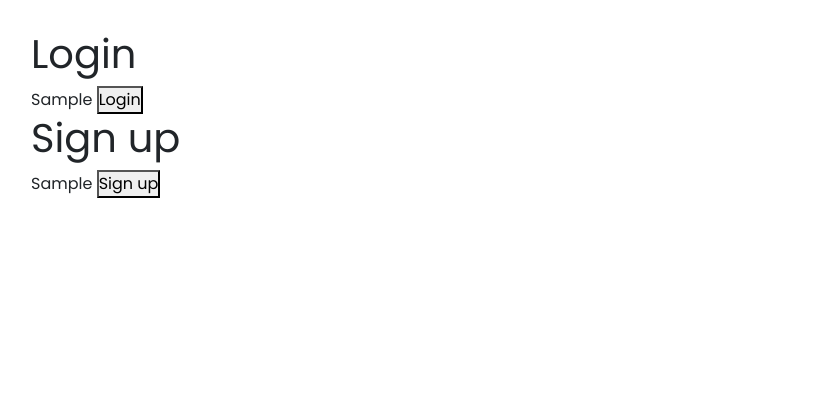
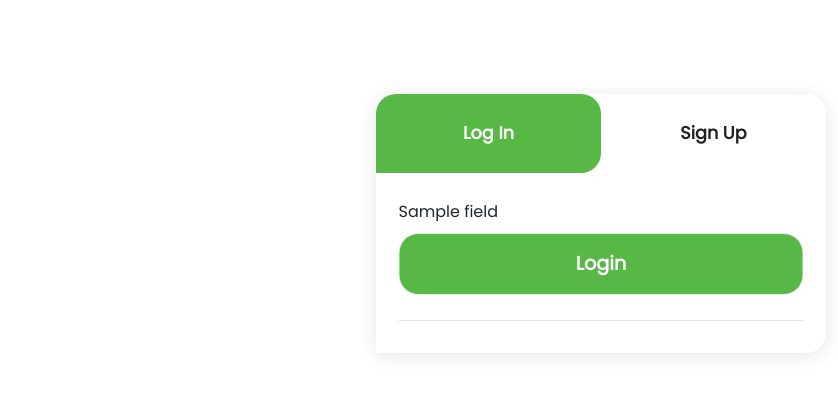
Before and after one commit to AntonShpakovych/django-ES, a Django app: template templates/registration/login.html in a window 1280 px wide. Shown: the top 395 px of the page, without its empty margins (39-877 px from the left). Run offline with Django 5.2, Linux system fonts and the light colour scheme; the template is opened without the code that fills it: most values are stand-ins (such as "Sample title", 1, 10 or a date in 2020); some libraries are stand-ins or nearby versions.

Commit message:
Added html/css/js for login and signup

```diff
--- a/static/css/styles.css
+++ b/static/css/styles.css
@@ -390,261 +390,186 @@ img {
     padding-right: 15px;
 }
 
-/*qweqweqw*/
+/*auth*/
+.form-modal {
+    position: relative;
+    width: 450px;
+    height: auto;
+    margin-top: 4em;
+    left: 50%;
+    transform: translateX(-50%);
+    background: #fff;
+    border-top-right-radius: 20px;
+    border-top-left-radius: 20px;
+    border-bottom-right-radius: 20px;
+    box-shadow: 0 3px 20px 0px rgba(0, 0, 0, 0.1)
+}
 
+.form-modal button {
+    cursor: pointer;
+    position: relative;
+    text-transform: capitalize;
+    font-size: 1em;
+    z-index: 2;
+    outline: none;
+    background: #fff;
+    transition: 0.2s;
+}
 
-.content {
-    padding: 7rem 0;
+.form-modal .btn {
+    border-radius: 20px;
+    border: none;
+    font-weight: bold;
+    font-size: 1.2em;
+    padding: 0.8em 1em 0.8em 1em !important;
+    transition: 0.5s;
+    border: 1px solid #ebebeb;
+    margin-bottom: 0.5em;
+    margin-top: 0.5em;
+}
+
+.form-modal .login, .form-modal .signup {
+    background: #57b846;
+    color: #fff;
+}
+
+.form-modal .login:hover, .form-modal .signup:hover {
+    background: #222;
+}
+
+.form-toggle {
+    position: relative;
+    width: 100%;
+    height: auto;
+}
+
+.form-toggle button {
+    width: 50%;
+    float: left;
+    padding: 1.5em;
+    margin-bottom: 1.5em;
+    border: none;
+    transition: 0.2s;
+    font-size: 1.1em;
+    font-weight: bold;
+    border-top-right-radius: 20px;
+    border-top-left-radius: 20px;
+}
+
+.form-toggle button:nth-child(1) {
+    border-bottom-right-radius: 20px;
+}
+
+.form-toggle button:nth-child(2) {
+    border-bottom-left-radius: 20px;
+}
+
+#login-toggle {
+    background: #57b846;
+    color: #ffff;
+}
+
+.form-modal form {
+    position: relative;
+    width: 90%;
+    height: auto;
+    left: 50%;
+    transform: translateX(-50%);
+}
+
+#login-form, #signup-form {
+    position: relative;
+    width: 100%;
+    height: auto;
+    padding-bottom: 1em;
+}
+
+#signup-form {
+    display: none;
 }
 
 
-.form-block {
-    background: #fff;
-    padding: 60px;
-    -webkit-box-shadow: 0 2px 3px 0 rgba(0, 0, 0, 0.1);
-    box-shadow: 0 2px 3px 0 rgba(0, 0, 0, 0.1);
+#login-form button, #signup-form button {
+    width: 100%;
+    margin-top: 0.5em;
+    padding: 0.6em;
 }
 
-@media (max-width: 991.98px) {
-    .form-block {
-        padding: 30px;
-    }
+.form-modal input {
+    position: relative;
+    width: 100%;
+    font-size: 1em;
+    padding: 1.2em 1.7em 1.2em 1.7em;
+    margin-top: 0.6em;
+    margin-bottom: 0.6em;
+    border-radius: 20px;
+    border: none;
+    background: #ebebeb;
+    outline: none;
+    font-weight: bold;
+    transition: 0.4s;
 }
 
-@media (max-width: 991.98px) {
-    .content .bg {
-        height: 500px;
-    }
+.form-modal input:focus, .form-modal input:active {
+    transform: scaleX(1.02);
 }
 
-.content .contents, .content .bg {
-    width: 50%;
+.form-modal input::-webkit-input-placeholder {
+    color: #222;
 }
 
-@media (max-width: 1199.98px) {
-    .content .contents, .content .bg {
+
+.form-modal p {
+    font-size: 16px;
+    font-weight: bold;
+}
+
+.form-modal p a {
+    color: #57b846;
+    text-decoration: none;
+    transition: 0.2s;
+}
+
+.form-modal p a:hover {
+    color: #222;
+}
+
+
+.form-modal i {
+    position: absolute;
+    left: 10%;
+    top: 50%;
+    transform: translateX(-10%) translateY(-50%);
+}
+
+.fa-google {
+    color: #dd4b39;
+}
+
+.fa-linkedin {
+    color: #3b5998;
+}
+
+.fa-windows {
+    color: #0072c6;
+}
+
+.-box-sd-effect:hover {
+    box-shadow: 0 4px 8px hsla(210, 2%, 84%, .2);
+}
+
+@media only screen and (max-width: 500px) {
+    .form-modal {
         width: 100%;
     }
 }
 
-.content .contents .form-group, .content .bg .form-group {
-    position: relative;
+@media only screen and (max-width: 400px) {
+    i {
+        display: none !important;
+    }
 }
 
-.content .contents .form-group label, .content .bg .form-group label {
-    position: absolute;
-    top: 50%;
-    -webkit-transform: translateY(-50%);
-    -ms-transform: translateY(-50%);
-    transform: translateY(-50%);
-    -webkit-transition: .3s all ease;
-    -o-transition: .3s all ease;
-    transition: .3s all ease;
+.auth-errors {
+    color: red;
 }
-
-.content .contents .form-group input, .content .bg .form-group input {
-    background: transparent;
-    border-bottom: 1px solid #ccc;
-}
-
-.content .contents .form-group.first, .content .bg .form-group.first {
-    border-top-left-radius: 7px;
-    border-top-right-radius: 7px;
-}
-
-.content .contents .form-group.last, .content .bg .form-group.last {
-    border-bottom-left-radius: 7px;
-    border-bottom-right-radius: 7px;
-}
-
-.content .contents .form-group label, .content .bg .form-group label {
-    font-size: 12px;
-    display: block;
-    margin-bottom: 0;
-    color: #b3b3b3;
-}
-
-.content .contents .form-group.focus, .content .bg .form-group.focus {
-    background: #fff;
-}
-
-.content .contents .form-group.field--not-empty label, .content .bg .form-group.field--not-empty label {
-    margin-top: -25px;
-}
-
-.content .contents .form-control, .content .bg .form-control {
-    border: none;
-    padding: 0;
-    font-size: 20px;
-    border-radius: 0;
-}
-
-.content .contents .form-control:active, .content .contents .form-control:focus, .content .bg .form-control:active, .content .bg .form-control:focus {
-    outline: none;
-    -webkit-box-shadow: none;
-    box-shadow: none;
-}
-
-.content .bg {
-    background-size: cover;
-    background-position: center;
-}
-
-.content a {
-    color: #888;
-    text-decoration: underline;
-}
-
-.content .btn {
-    height: 54px;
-    padding-left: 30px;
-    padding-right: 30px;
-}
-
-.content .forgot-pass {
-    position: relative;
-    top: 2px;
-    font-size: 14px;
-}
-
-.content .btn-pill {
-    border-radius: 30px;
-}
-
-.social-login a {
-    text-decoration: none;
-    position: relative;
-    text-align: center;
-    color: #fff;
-    margin-bottom: 10px;
-    width: 50px;
-    height: 50px;
-    border-radius: 50%;
-    display: inline-block;
-}
-
-.social-login a span {
-    position: absolute;
-    top: 50%;
-    left: 50%;
-    -webkit-transform: translate(-50%, -50%);
-    -ms-transform: translate(-50%, -50%);
-    transform: translate(-50%, -50%);
-}
-
-.social-login a:hover {
-    color: #fff;
-}
-
-.social-login a.facebook {
-    background: #3b5998;
-}
-
-.social-login a.facebook:hover {
-    background: #344e86;
-}
-
-.social-login a.twitter {
-    background: #1da1f2;
-}
-
-.social-login a.twitter:hover {
-    background: #0d95e8;
-}
-
-.social-login a.google {
-    background: #ea4335;
-}
-
-.social-login a.google:hover {
-    background: #e82e1e;
-}
-
-.control {
-    display: block;
-    position: relative;
-    padding-left: 30px;
-    margin-bottom: 15px;
-    cursor: pointer;
-    font-size: 14px;
-}
-
-.control .caption {
-    position: relative;
-    top: .2rem;
-    color: #888;
-}
-
-.control input {
-    position: absolute;
-    z-index: -1;
-    opacity: 0;
-}
-
-.control__indicator {
-    position: absolute;
-    top: 2px;
-    left: 0;
-    height: 20px;
-    width: 20px;
-    background: #e6e6e6;
-    border-radius: 4px;
-}
-
-.control--radio .control__indicator {
-    border-radius: 50%;
-}
-
-.control:hover input ~ .control__indicator,
-.control input:focus ~ .control__indicator {
-    background: #ccc;
-}
-
-.control input:checked ~ .control__indicator {
-    background: #38d39f;
-}
-
-.control:hover input:not([disabled]):checked ~ .control__indicator,
-.control input:checked:focus ~ .control__indicator {
-    background: #4dd8a9;
-}
-
-.control input:disabled ~ .control__indicator {
-    background: #e6e6e6;
-    opacity: 0.9;
-    pointer-events: none;
-}
-
-.control__indicator:after {
-    font-family: 'icomoon';
-    content: '\e5ca';
-    position: absolute;
-    display: none;
-    font-size: 16px;
-    -webkit-transition: .3s all ease;
-    -o-transition: .3s all ease;
-    transition: .3s all ease;
-}
-
-.control input:checked ~ .control__indicator:after {
-    display: block;
-    color: #fff;
-}
-
-.control--checkbox .control__indicator:after {
-    top: 50%;
-    left: 50%;
-    margin-top: -1px;
-    -webkit-transform: translate(-50%, -50%);
-    -ms-transform: translate(-50%, -50%);
-    transform: translate(-50%, -50%);
-}
-
-.control--checkbox input:disabled ~ .control__indicator:after {
-    border-color: #7b7b7b;
-}
-
-.control--checkbox input:disabled:checked ~ .control__indicator {
-    background-color: #7e0cf5;
-    opacity: .2;
-}
--- /dev/null
+++ b/static/js/all_auth.js
@@ -0,0 +1,32 @@
+function toggleSignup(){
+   document.getElementById("login-toggle").style.backgroundColor="#fff";
+    document.getElementById("login-toggle").style.color="#222";
+    document.getElementById("signup-toggle").style.backgroundColor="#57b846";
+    document.getElementById("signup-toggle").style.color="#fff";
+    document.getElementById("login-form").style.display="none";
+    document.getElementById("signup-form").style.display="block";
+}
+
+function toggleLogin(){
+    document.getElementById("login-toggle").style.backgroundColor="#57B846";
+    document.getElementById("login-toggle").style.color="#fff";
+    document.getElementById("signup-toggle").style.backgroundColor="#fff";
+    document.getElementById("signup-toggle").style.color="#222";
+    document.getElementById("signup-form").style.display="none";
+    document.getElementById("login-form").style.display="block";
+}
+
+
+function formToRender() {
+    let formToRender = document.getElementById("form-to-render");
+
+    if (formToRender && formToRender.value === "form_signup") {
+        toggleSignup();
+    } else {
+        toggleLogin();
+    }
+}
+
+document.addEventListener("DOMContentLoaded", function() {
+    formToRender();
+});
--- a/templates/registration/login.html
+++ b/templates/registration/login.html
@@ -1,53 +1,53 @@
 {% extends 'base.html' %}
+{% load static %}
 {% block content %}
-{#  <div class="content">#}
-{#  <div class="container">#}
-{#    <div class="row justify-content-center">#}
-{#      <div class="col-md-6 contents">#}
-{#        <div class="row justify-content-center">#}
-{#          <div class="col-md-12">#}
-{#            <div class="form-block">#}
-{#              <div class="mb-4">#}
-{#                <h3>Sign In to <strong>Book Shop</strong></h3>#}
-{#                <p class="mb-4">You can easily find your book</p>#}
-{#              </div>#}
-{#              <form action="#" method="post">#}
-{#                <div class="form-group first">#}
-{#                  <input type="text" class="form-control" id="username" placeholder="username">#}
-{#                </div>#}
-{#                <div class="form-group last mb-4">#}
-{#                  <input type="password" class="form-control" id="password" placeholder="password">#}
-{#                </div>#}
-{#                <input type="submit" value="Log In" class="btn btn-pill text-white btn-block btn-primary">#}
-{#                <span class="d-block text-center my-4 text-muted"> or sign in with</span>#}
-{#                <div class="social-login text-center">#}
-{#                  <a href="#" class="facebook">#}
-{##}
-{#                    <span class="icon-facebook mr-3">#}
-{#                      <svg xmlns="http://www.w3.org/2000/svg" width="16" height="16" fill="currentColor" class="bi bi-linkedin" viewBox="0 0 16 16">#}
-{#                        <path d="M0 1.146C0 .513.526 0 1.175 0h13.65C15.474 0 16 .513 16 1.146v13.708c0 .633-.526 1.146-1.175 1.146H1.175C.526 16 0 15.487 0 14.854zm4.943 12.248V6.169H2.542v7.225zm-1.2-8.212c.837 0 1.358-.554 1.358-1.248-.015-.709-.52-1.248-1.342-1.248S2.4 3.226 2.4 3.934c0 .694.521 1.248 1.327 1.248zm4.908 8.212V9.359c0-.216.016-.432.08-.586.173-.431.568-.878 1.232-.878.869 0 1.216.662 1.216 1.634v3.865h2.401V9.25c0-2.22-1.184-3.252-2.764-3.252-1.274 0-1.845.7-2.165 1.193v.025h-.016l.016-.025V6.169h-2.4c.03.678 0 7.225 0 7.225z"/>#}
-{#                      </svg>#}
-{#                    </span>#}
-{#                  </a>#}
-{#                </div>#}
-{#              </form>#}
-{#            </div>#}
-{#          </div>#}
-{#        </div>#}
-{#      </div>#}
-{#    </div>#}
-{#  </div>#}
-{#</div>#}
-  <form action="" method="POST">
-    <h1>Login</h1>
-    {% csrf_token %}
-    {{ form_login.as_p }}
-    <button type="submit" name="form_login">Login</button>
-  </form>
-  <form action="" method="POST">
-    <h1>Sign up</h1>
-    {% csrf_token %}
-    {{ form_signup.as_p }}
-    <button type="submit" name="form_signup">Sign up</button>
-  </form>
+  <div class="container">
+  {% if form_to_render %}
+    <input id="form-to-render" type="hidden" name="form_to_render" value="{{ form_to_render }}">
+  {% endif %}
+    <div class="form-modal">
+      <div class="form-toggle">
+        <button id="login-toggle" onclick="toggleLogin()">log in</button>
+        <button id="signup-toggle" onclick="toggleSignup()">sign up</button>
+      </div>
+      <div id="login-form">
+        <form method="post">
+          {% csrf_token %}
+          {% if form_login.non_field_errors %}
+            <div class="auth-errors">
+              {% for error in form_login.non_field_errors %}
+                <span>*{{ error }}</span>
+                <hr>
+              {% endfor %}
+            </div>
+          {% endif %}
+          {% for field in form_login %}
+            {{ field }}
+          {% endfor %}
+          <button type="submit" class="btn login" name="form_login">Login</button>
+          <hr/>
+        </form>
+      </div>
+      <div id="signup-form">
+        <form method="post">
+          {% csrf_token %}
+          {% for field in form_signup %}
+            {% if field.errors %}
+              <div class="auth-errors">
+                {% for error in field.errors %}
+                  <span>*{{ error }}</span>
+                  <hr>
+                {% endfor %}
+              </div>
+            {% endif %}
+            {{ field }}
+          {% endfor %}
+          {{ form_login.email }}
+          <button type="submit" class="btn signup" name="form_signup">Create account</button>
+          <hr/>
+        </form>
+      </div>
+    </div>
+    <script src="{% static 'js/all_auth.js' %}"></script>
+  </div>
 {% endblock %}
```
Also changed, not shown: templates/form.html (deleted, +0 -17 lines), user/forms.py (+24 -1 lines), user/views.py (+7 -5 lines).
